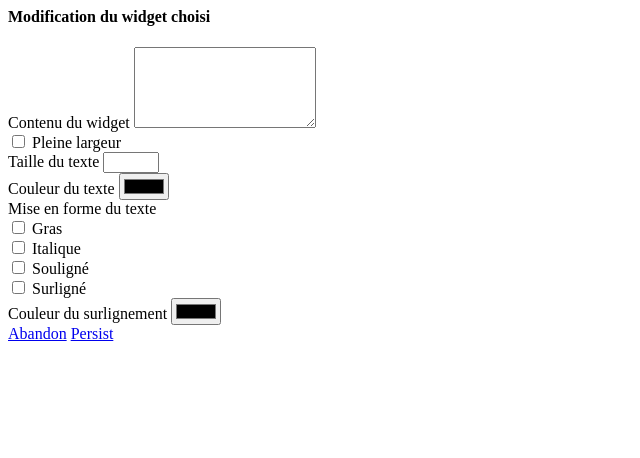
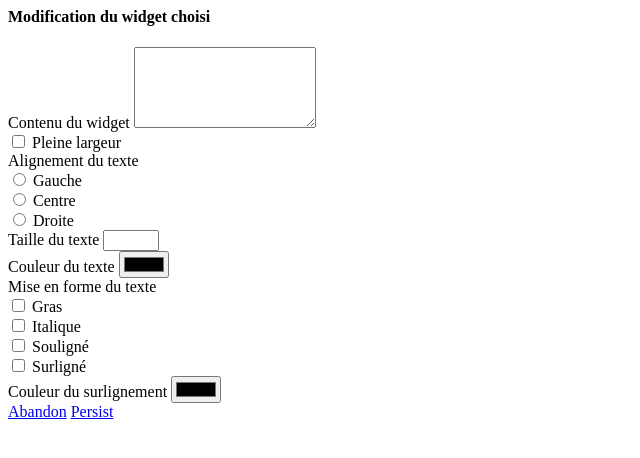
Before and after one commit to Projets-Formation-DorianP/mds-orme-app, a Symfony app: template templates/blocks/app/form/form-text.html.twig in a window 1280 px wide. Shown: the top 458 px of the page, without its empty margins (0-640 px from the left). Run offline with Twig, Linux system fonts and the light colour scheme; the template is opened without the code that fills it, so the values that code supplies are empty; some libraries are stand-ins or nearby versions.

Commit message:
add text align to widget text

```diff
--- a/assets/js/actions-page.js
+++ b/assets/js/actions-page.js
@@ -68,6 +68,7 @@ export default class ActionsPage {
                         widget.data.bold === "checked" ? divWidgetParagraph.style.fontWeight = "bold" : '';
                         widget.data.italic === "checked" ? divWidgetParagraph.style.fontStyle = "italic" : '';
                         widget.data.underline === "checked" ? divWidgetParagraph.style.textDecoration = "underline" : '';
+                        divWidgetParagraph.style.textAlign = widget.data.textAlign;
 
                         if(widget.data.highlight === "checked") {
                             if(widget.data.highlight === "#000000") {
--- a/templates/blocks/app/form/form-text.html.twig
+++ b/templates/blocks/app/form/form-text.html.twig
@@ -12,6 +12,16 @@
     <div class="full-width">
         <input type="checkbox" name="full-width">
         <label data-text="full-width">Pleine largeur</label>
+    </div>
+
+    <label>Alignement du texte</label>
+    <div class="text-align">
+        <input type="radio" id="left" name="align" value="left">
+        <label for="left">Gauche</label><br>
+        <input type="radio" id="center" name="align" value="center">
+        <label for="center">Centre</label><br>
+        <input type="radio" id="right" name="align" value="right">
+        <label for="right">Droite</label>
     </div>
 
     <div class="size">
```
Also changed, not shown: assets/js/right-sidebar.js (+36 -1 lines).
